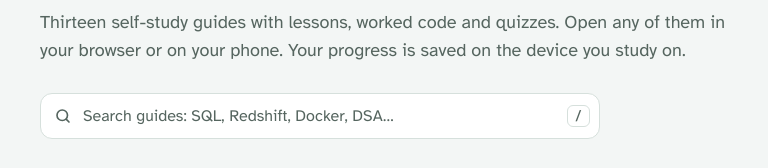
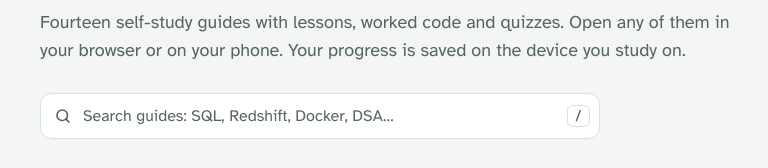
Before and after one commit to sai-kumar-reddy-korsapati/aws-de, a plain HTML site: page index.html in a window 1280 px wide. Shown: the part 195-363 px from the top of the page, 76-844 px from the left. Drawn offline with nearby package versions, Linux system fonts and the light colour scheme.

Commit message:
All courses: update guide count to fourteen
Co-Authored-By: Claude Opus 5.5 <noreply@anthropic.com>
Claude-Session: https://claude.ai/code/session_01RaG3nhnrFZ1LFK3KC7TM6M

```diff
--- a/index.html
+++ b/index.html
@@ -80,7 +80,7 @@ h1{font-family:var(--f-display);font-weight:800;font-size:clamp(32px,6vw,54px);l
 <div class="wrap">
   <div class="mark"><b>AWS DE</b> Study library</div>
   <h1>Learn AWS data engineering, APIs and agentic AI</h1>
-  <p class="lede">Thirteen self-study guides with lessons, worked code and quizzes. Open any of them in your browser or on your phone. Your progress is saved on the device you study on.</p>
+  <p class="lede">Fourteen self-study guides with lessons, worked code and quizzes. Open any of them in your browser or on your phone. Your progress is saved on the device you study on.</p>
 
   <div class="search" role="search">
     <svg viewBox="0 0 24 24" fill="none" stroke="currentColor" stroke-width="2.2" stroke-linecap="round" aria-hidden="true"><circle cx="11" cy="11" r="7"/><path d="m20 20-3.5-3.5"/></svg>
```
